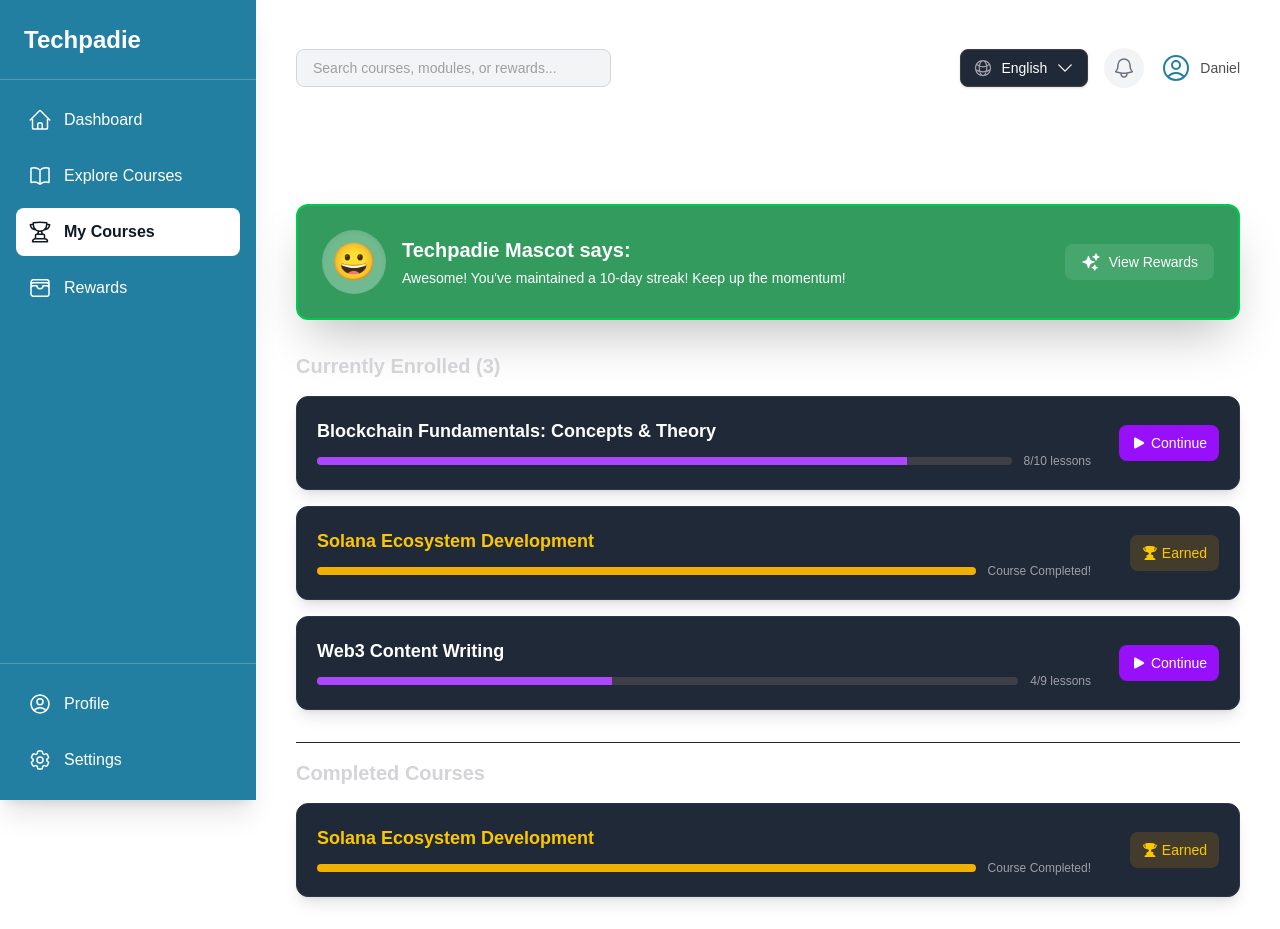
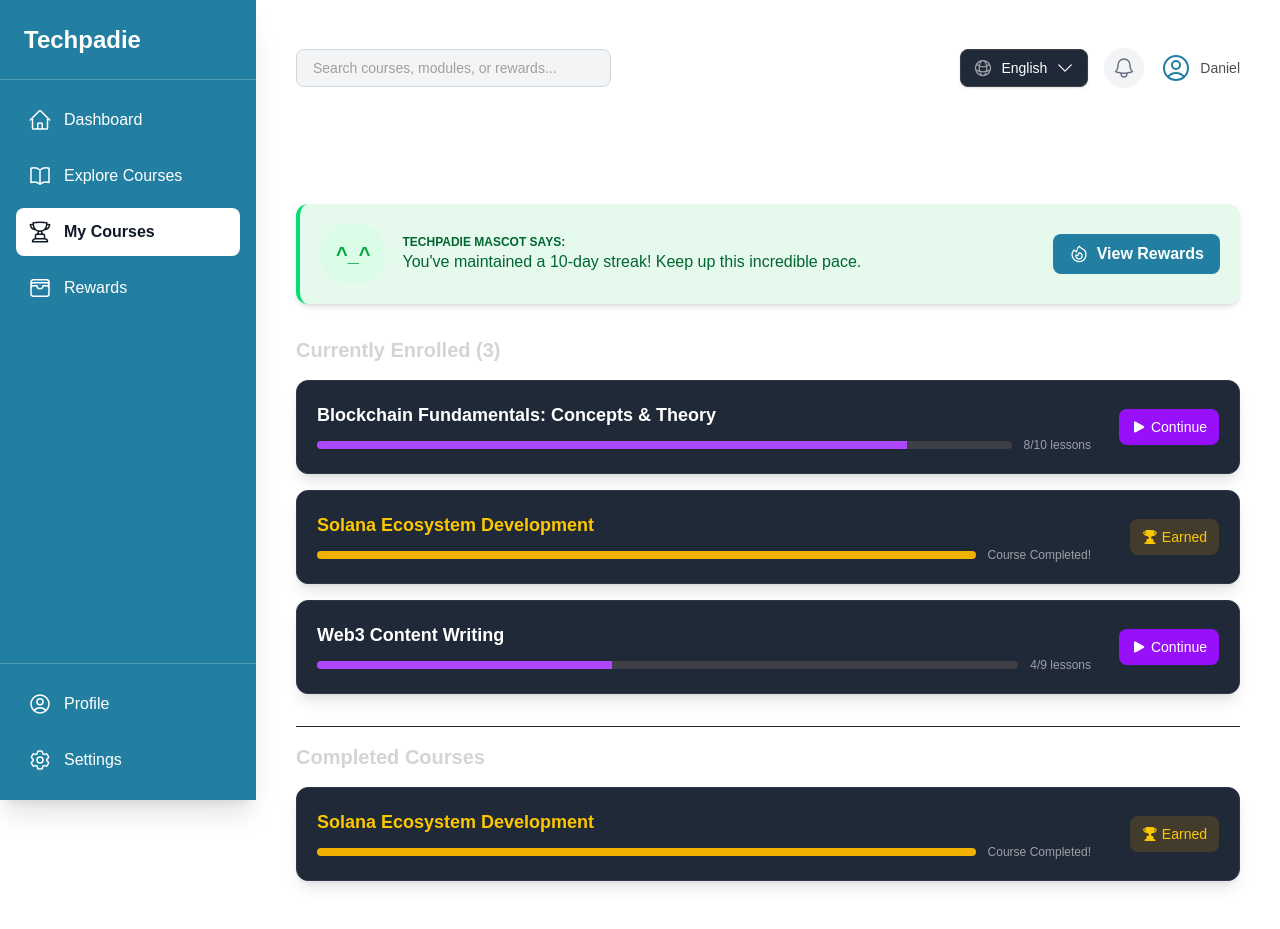
Before and after one commit to TeenGirlsinBlockchain/Techpadie, a Next.js app: page /dashboard/my-courses in a window 1280 px wide. Built offline with nearby package versions, Linux system fonts and the light colour scheme.

Commit message:
made several ui fixes

```diff
--- a/app/dashboard/components/ExploreCourseCard.tsx
+++ b/app/dashboard/components/ExploreCourseCard.tsx
@@ -1,3 +1,4 @@
+
 "use client";
 
 import React from 'react';
@@ -11,13 +12,14 @@ interface ExploreCourseCardProps {
 
 export default function ExploreCourseCard({ course }: ExploreCourseCardProps) {
 
-  const levelColor = course.level === 'beginner' ? 'bg-green-500/20 text-green-400' :
-                     course.level === 'intermediate' ? 'bg-yellow-500/20 text-yellow-400' :
-                     'bg-red-500/20 text-red-400';
+  const levelColor = course.level === 'beginner' ? 'bg-green-100 text-green-700' :
+                     course.level === 'intermediate' ? 'bg-yellow-100 text-yellow-700' :
+                     'bg-red-100 text-red-700';
 
   return (
     <Link href={`/dashboard/explore/${course.id}`} className="block h-full">
-      <div className="bg-[#1F2937] p-5 rounded-xl border border-[#2D3748] shadow-lg hover:border-purple-500 transition-all duration-200 flex flex-col h-full">
+      {/* CHANGES: Glassmorphism style (bg-white/50, blur, light border) */}
+      <div className="bg-white/50 backdrop-blur-md p-5 rounded-xl border border-gray-200 shadow-lg hover:shadow-xl transition-all duration-200 flex flex-col h-full">
 
         {/* Header and Tags */}
         <div className="flex justify-between items-start mb-3">
@@ -25,32 +27,33 @@ export default function ExploreCourseCard({ course }: ExploreCourseCardProps) {
             {course.level}
           </span>
           {course.isNew && (
-            <span className="px-2 py-0.5 rounded-full text-xs font-bold bg-purple-500 text-white">
+            // Using the Accent Blue for the NEW tag for prominence
+            <span className="px-2 py-0.5 rounded-full text-xs font-bold text-white" style={{ backgroundColor: '#227FA1' }}>
               NEW
             </span>
           )}
         </div>
 
-        {/* Title */}
-        <h3 className="text-lg font-inter font-semibold text-white mb-3 flex-grow">
+        {/* Title (Dark Text) */}
+        <h3 className="text-lg font-inter font-semibold mb-3 flex-grow" style={{ color: '#000000B2' }}>
           {course.title}
         </h3>
 
         {/* Metadata */}
-        <div className="flex justify-between text-sm text-zinc-400 space-x-4 border-t border-zinc-700 pt-3 mt-auto">
+        <div className="flex justify-between text-sm text-gray-600 space-x-4 border-t border-gray-300 pt-3 mt-auto">
 
           <div className="flex items-center space-x-1">
-            <ClockIcon className="h-4 w-4" />
+            <ClockIcon className="h-4 w-4 text-gray-500" />
             <span>{course.duration}</span>
           </div>
 
           <div className="flex items-center space-x-1">
-            <StarIcon className="h-4 w-4 text-yellow-400" />
+            <StarIcon className="h-4 w-4 text-yellow-500" />
             <span>{course.rating.toFixed(1)}</span>
           </div>
 
           <div className="flex items-center space-x-1">
-            <BookOpenIcon className="h-4 w-4" />
+            <BookOpenIcon className="h-4 w-4 text-gray-500" />
             <span>{course.enrolledCount.toLocaleString()} Enrolled</span>
           </div>
         </div>
--- a/app/dashboard/components/MascotBanner.tsx
+++ b/app/dashboard/components/MascotBanner.tsx
@@ -1,71 +1,70 @@
 "use client";
 
 import React from 'react';
-import { SparklesIcon, XCircleIcon } from '@heroicons/react/24/solid';
+import { SparklesIcon, FireIcon } from '@heroicons/react/24/outline';
 
-
-interface MascotPlaceholderProps {
-    isConsistent: boolean;
-}
-
-const MascotPlaceholder: React.FC<MascotPlaceholderProps> = ({ isConsistent }) => (
-    <div className="w-16 h-16 bg-white/30 rounded-full flex items-center justify-center text-4xl shadow-inner">
-        {isConsistent ? '😀' : '😞'}
-    </div>
+// Mock Mascot (since we removed emojis)
+const MascotPlaceholder = ({ status }: { status: 'happy' | 'sad' }) => (
+  <div className={`p-4 rounded-full ${status === 'happy' ? 'bg-green-100' : 'bg-red-100'}`}>
+    {/* Placeholder for a small mascot image/icon */}
+    <span className={`text-xl font-bold ${status === 'happy' ? 'text-green-600' : 'text-red-600'}`}>
+      {status === 'happy' ? '^_^' : ':('}
+    </span>
+  </div>
 );
 
 interface MascotBannerProps {
-  currentStreak: number; // Number of consecutive learning days
-  dailyGoalMet: boolean; // Did the user complete today's goal?
+  currentStreak: number;
+  dailyGoalMet: boolean;
 }
 
 export default function MascotBanner({ currentStreak, dailyGoalMet }: MascotBannerProps) {
-  // Now, isConsistent is a simple boolean variable
-  const isConsistent = currentStreak > 0 && dailyGoalMet;
+  let themeClass = '';
+  let message = '';
+  let mascotStatus: 'happy' | 'sad' = 'sad';
 
-  // --- Dynamic Content Logic ---
-  let mascotMessage: string;
-  let mascotTheme: string;
-  let IconComponent;
-
-  if (isConsistent) {
-    mascotTheme = 'bg-green-700/80 border-green-500';
-    IconComponent = SparklesIcon;
+  // Logic based on state
+  if (currentStreak > 0 && dailyGoalMet) {
+    // Consistent Streak (Good Status - Light Green/Accent Theme)
+    mascotStatus = 'happy';
+    themeClass = 'bg-green-500/10 border-green-400 text-green-800';
     if (currentStreak >= 7) {
-      mascotMessage = `Awesome! You've maintained a ${currentStreak}-day streak! Keep up the momentum!`;
+      message = `You've maintained a ${currentStreak}-day streak! Keep up this incredible pace.`;
     } else {
-      mascotMessage = `Great start! Your learning streak is at ${currentStreak} days.`;
+      message = `Your learning streak is at ${currentStreak} days. Great start!`;
     }
-  } else if (currentStreak === 0 && dailyGoalMet === false) {
-    mascotTheme = 'bg-red-700/80 border-red-500';
-    IconComponent = XCircleIcon;
-    mascotMessage = "Uh oh! You haven't started your learning today. Don't break the chain!";
-  } else { // Current streak > 0 but today's goal is not met yet
-     mascotTheme = 'bg-yellow-700/80 border-yellow-500';
-    IconComponent = XCircleIcon;
-    mascotMessage = `Your streak is at ${currentStreak} days, but today's goal is incomplete! Finish strong!`;
+  } else if (currentStreak > 0 && !dailyGoalMet) {
+    // Streak in Danger (Warning Status - Light Yellow/Accent Theme)
+    mascotStatus = 'sad';
+    themeClass = 'bg-yellow-500/10 border-yellow-400 text-yellow-800';
+    message = `Warning! Your ${currentStreak}-day streak is in danger. Finish today's goal is incomplete!`;
+  } else {
+    // No Streak (Danger Status - Light Red/Accent Theme)
+    mascotStatus = 'sad';
+    themeClass = 'bg-red-500/10 border-red-400 text-red-800';
+    message = "Uh oh! You haven't started your learning today. Let's get back on track!";
   }
 
+
   return (
-    <div className={`p-6 rounded-xl border-2 text-white shadow-2xl flex items-center justify-between transition-colors duration-500 ${mascotTheme}`}>
+    <div className={`
+      flex items-center p-5 rounded-xl border-l-4 shadow-md transition-all
+      ${themeClass}
+    `}>
+      <MascotPlaceholder status={mascotStatus} />
 
-      {/* Mascot and Message */}
-      <div className="flex items-center space-x-4">
-        {/* Call the stable component and pass the necessary prop */}
-        <MascotPlaceholder isConsistent={isConsistent} />
-        <div>
-          <h2 className="text-xl font-inter font-bold">Techpadie Mascot says:</h2>
-          <p className="text-sm font-lexend mt-1">{mascotMessage}</p>
-        </div>
+      <div className="flex-grow mx-4">
+        <p className="text-xs font-semibold uppercase">Techpadie Mascot says:</p>
+        <p className="text-base font-medium">{message}</p>
       </div>
 
-      {/* Call to Action / Icon */}
       <button
-        className="px-4 py-2 bg-white/10 hover:bg-white/20 rounded-lg text-sm font-medium transition flex items-center space-x-2"
         onClick={() => console.log('Gamification link clicked')}
+        className="flex items-center px-4 py-2 rounded-lg font-semibold text-white transition-colors duration-200"
+        style={{ backgroundColor: '#227FA1', hover: { backgroundColor: '#1A6B8A' } }}
       >
-        <IconComponent className="h-5 w-5" />
-        <span>View Rewards</span>
+        <FireIcon className="h-5 w-5 mr-2" />
+        View Rewards
       </button>
     </div>
   );
--- a/app/dashboard/components/StatCard.tsx
+++ b/app/dashboard/components/StatCard.tsx
@@ -1,4 +1,5 @@
-"use client"
+"use client";
+
 import React from 'react';
 import { ArrowUpIcon, ArrowDownIcon } from '@heroicons/react/24/outline';
 import { BoltIcon, ClockIcon, TrophyIcon, QuestionMarkCircleIcon } from '@heroicons/react/24/solid';
@@ -33,24 +34,41 @@ export default function StatCard({
   const IconComponent = iconMap[metricKey];
 
   // Determine color classes based on changeType
-  const changeColor = changeType === 'positive' ? 'text-green-400' :
-                      changeType === 'negative' ? 'text-red-400' :
-                      'text-zinc-400';
+  const changeColor = changeType === 'positive' ? 'text-green-600' : // Darker color for white background
+                      changeType === 'negative' ? 'text-red-600' :
+                      'text-gray-500';
 
   const ChangeIcon = changeType === 'positive' ? ArrowUpIcon : ArrowDownIcon;
 
   return (
-    <div className="bg-[#1F2937] p-5 rounded-xl border border-[#2D3748] shadow-lg flex flex-col justify-between">
+    // Outer Container: Wavy Glassmorphism style applied
+    <div className="relative bg-white/50 backdrop-blur-md p-5 rounded-xl border border-gray-200 shadow-lg transition-shadow hover:shadow-xl overflow-hidden">
+
+      {/* Wavy Overlay Effect (Accent Blue with low opacity) */}
+      <div
+        className="absolute inset-0 opacity-10"
+        style={{
+          backgroundImage: `radial-gradient(circle at 100% 0%, rgba(34, 127, 161, 0.2) 0%, transparent 50%),
+                            radial-gradient(circle at 0% 100%, rgba(34, 127, 161, 0.2) 0%, transparent 50%)`,
+          backgroundRepeat: 'no-repeat',
+          backgroundSize: '150% 150%'
+        }}
+      ></div>
+
+      {/* Content (Z-indexed above the wave effect) */}
+      <div className="relative z-10 flex flex-col justify-between h-full">
 
         {/* Icon and Title */}
         <div className="flex items-center justify-between mb-2">
-        <h3 className="text-sm font-lexend text-zinc-400 uppercase tracking-wider">{title}</h3>
-        {IconComponent && <IconComponent className="h-5 w-5 text-purple-400" />}
+          {/* Title: Darker color for white background */}
+          <h3 className="text-sm font-lexend text-gray-500 uppercase tracking-wider">{title}</h3>
+          {/* Icon: Uses Accent Blue */}
+          {IconComponent && <IconComponent className="h-5 w-5" style={{ color: '#227FA1' }} />}
         </div>
 
         {/* Value */}
-      <p className="text-3xl font-inter font-bold text-white mb-1">
-        {value} {unit && <span className="text-sm font-medium text-zinc-400">{unit}</span>}
+        <p className="text-3xl font-inter font-bold mb-1" style={{ color: '#000000B2' }}>
+          {value} {unit && <span className="text-sm font-medium text-gray-500">{unit}</span>}
         </p>
 
         {/* Change/Delta */}
@@ -59,5 +77,6 @@ export default function StatCard({
           {change}
         </div>
       </div>
+    </div>
   );
 }
```
Also changed, not shown: app/dashboard/components/CourseCard.tsx (+23 -20 lines), app/dashboard/components/EnrollmentCard.tsx (+24 -28 lines). Lines whose indentation alone changed are shown as unchanged.
